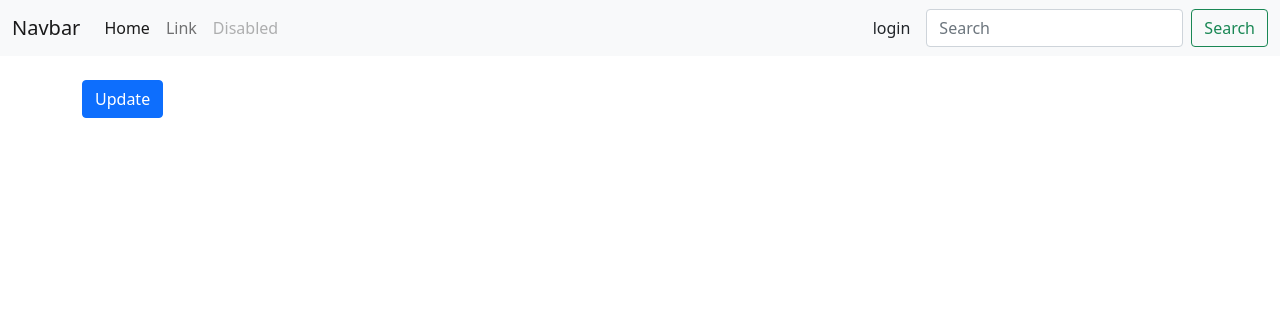
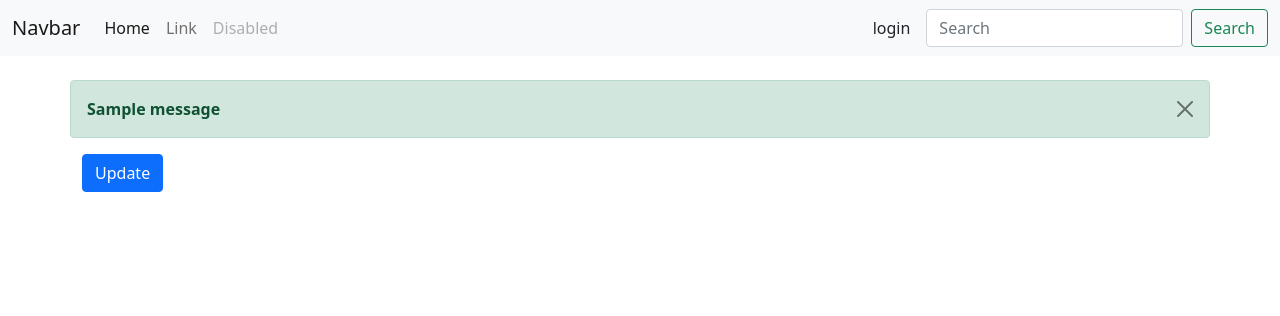
Before and after one commit to rcoffie/web-portfolio-pro, a Django app: template templates/edit_profile.html in a window 1280 px wide. Shown: the top 316 px of the page. Run offline with Django 4.2, Linux system fonts and the light colour scheme; the template is opened without the code that fills it, so the values that code supplies are empty; one stand-in notice (Sample message) is shown; parts of the project's set-up code (start-up, migrations or seed data) failed here and were passed over; some libraries are stand-ins or nearby versions.

Commit message:
adding flash message to profile update page

```diff
--- a/account_engine/views.py
+++ b/account_engine/views.py
@@ -1,3 +1,4 @@
+from django.contrib import messages
 from django.contrib.auth import authenticate, login, logout
 from django.contrib.auth import views as auth_views
 from django.contrib.auth.decorators import login_required
@@ -43,7 +44,9 @@ def edit_profile(request, id):
             form = ProfileForm(request.POST, instance=profile)
             if form.is_valid():
                 form.save()
-                return redirect("home")
+                messages.success(request, 'profile updateed successfully')
+                # this will rediect back to the user's profile page
+                return redirect(".")
         context = {"profile": profile, "form": form}
         return render(request, "edit_profile.html", context)
     else:
--- a/templates/edit_profile.html
+++ b/templates/edit_profile.html
@@ -3,6 +3,12 @@
 {% block content %}
 <div class="container">
   <div class="row">
+    {% for message in messages %}
+    <div class="alert alert-success alert-dismissible fade show" role="alert">
+  <strong>{{message}}</strong>
+  <button type="button" class="btn-close" data-bs-dismiss="alert" aria-label="Close"></button>
+</div>
+    {% endfor %}
     <div class="col-md-8">
       <form class="" action="" method="post">
         {% csrf_token %}
```
